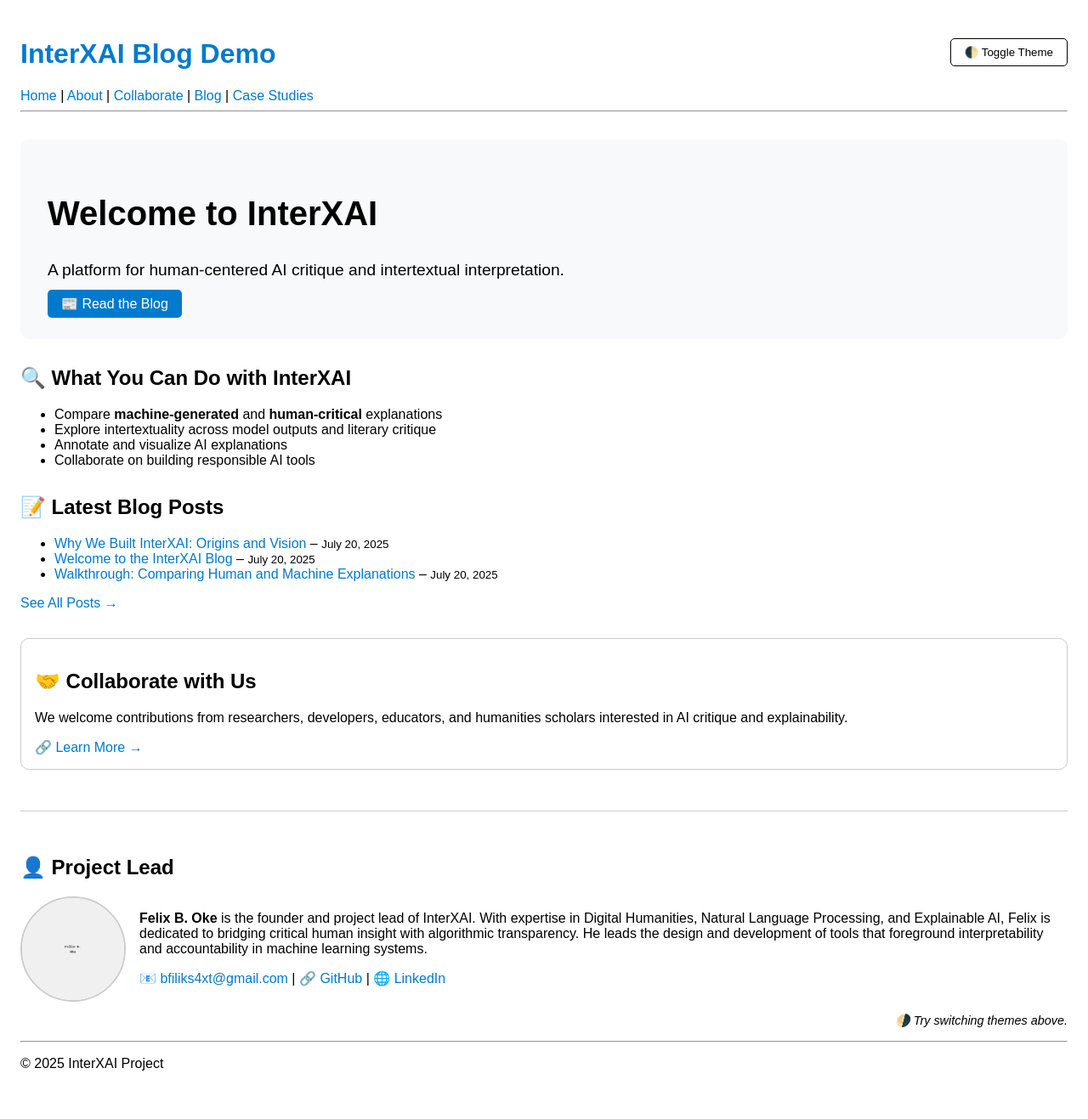
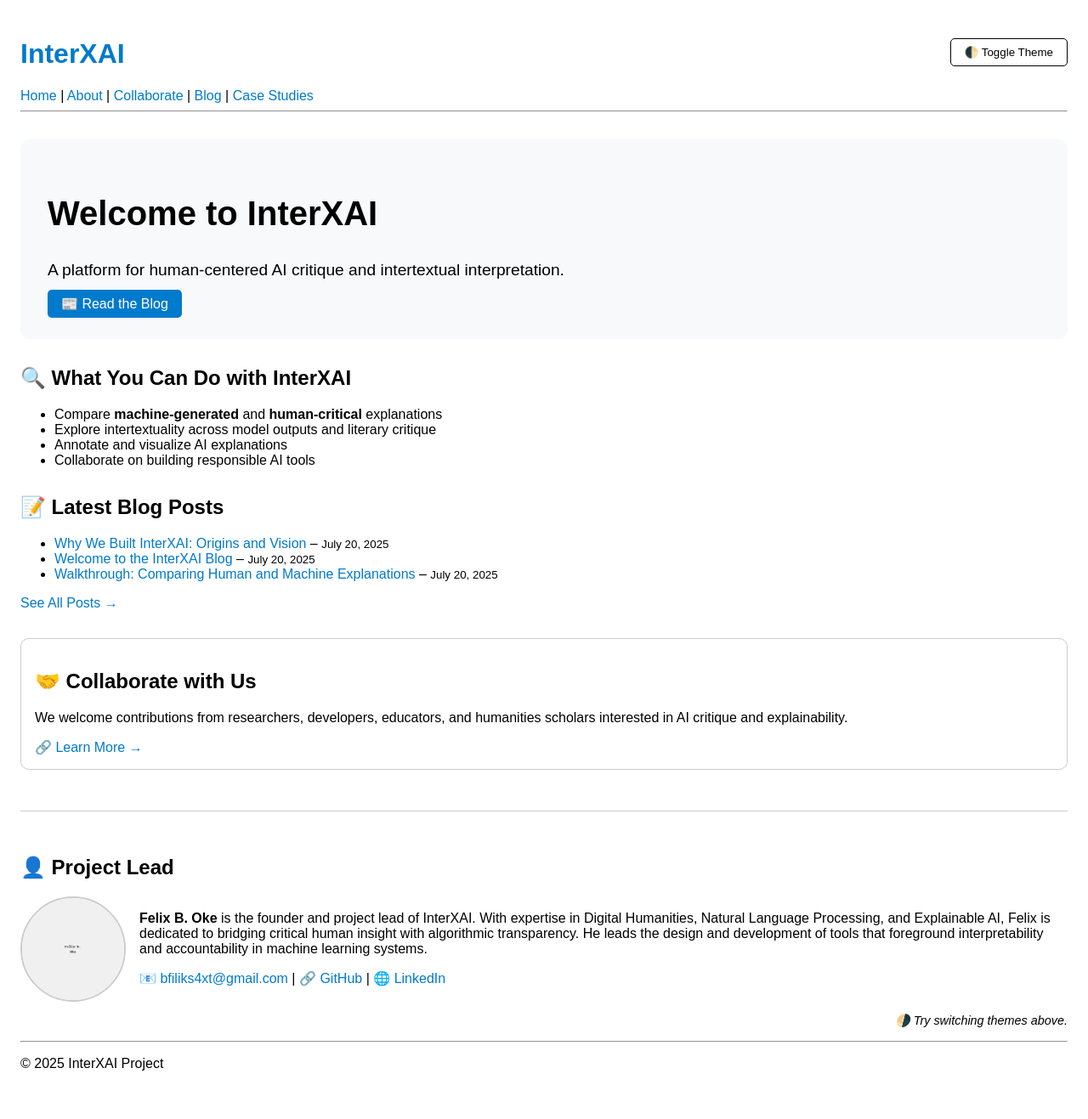
Before and after one commit to bfiliks/interxai.github.io, a Jekyll site: the page built from index.md, in a window 1280 px wide. Shown: the whole page at 85% size. Built offline with Jekyll 4.4.1, drawn with Linux system fonts in a browser that asks for light colours.

Commit message:
Update _config.yml

```diff
--- a/_config.yml
+++ b/_config.yml
@@ -1,4 +1,4 @@
-title: InterXAI Blog Demo
+title: InterXAI
 baseurl: "/interxai.github.io"
 url: "https://bfiliks.github.io"
 theme: minima
```
